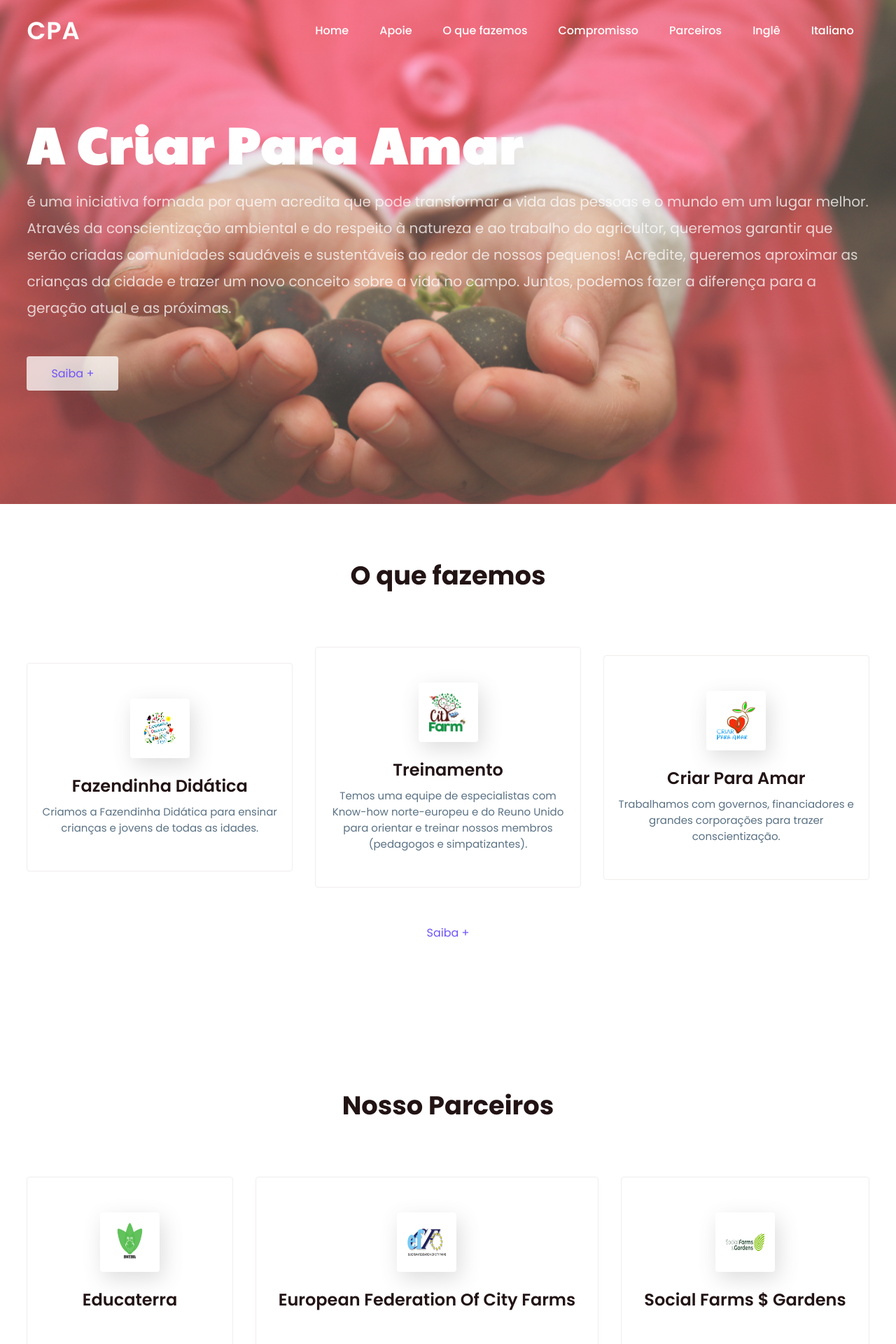
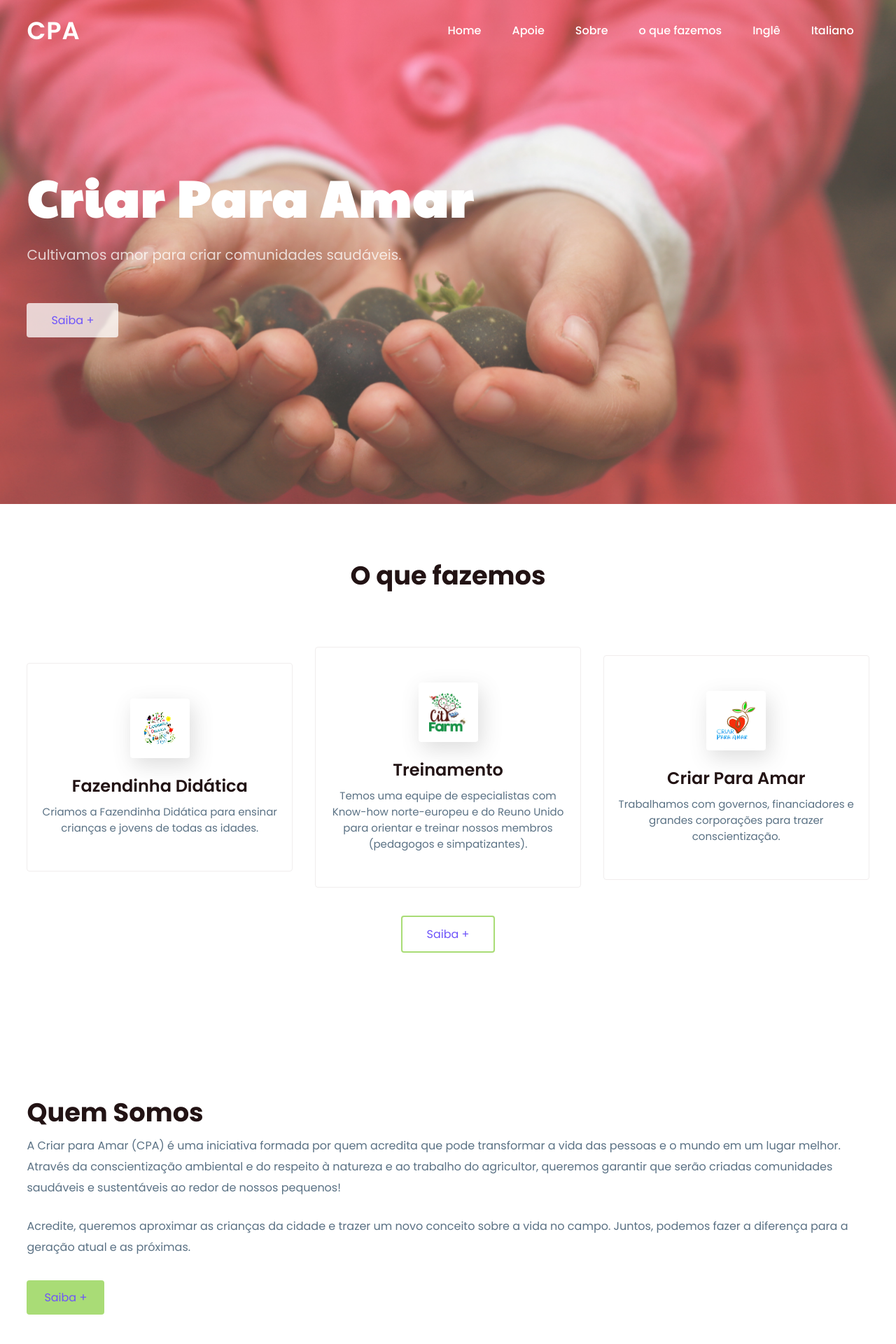
Before and after one commit to orgCriar/CriarParaAmar, a PHP site: page / in a window 1280 px wide. Shown: the top 1920 px of the page at 70% size. Run offline with PHP 8.4, Linux system fonts and the light colour scheme.

Commit message:
about estilizacao e js

```diff
--- /dev/null
+++ b/core/css/about.css
@@ -0,0 +1,35 @@
+
+.about{
+	display: flex;
+	flex-wrap: wrap;
+	align-items: center;
+}
+.about__text h2{
+	font-size: var(--h2-font);
+	margin-bottom: 5px;
+}
+.about__text p{
+	font-size: var(--p-font);
+	color: var(--second-color);
+	line-height: 30px;
+}
+.about__more {
+    display: inline-block;
+    margin-top: 2rem;
+
+}
+.about__more a{
+display: inline-block;
+font-size: 16px;
+padding: 12px 25px;
+background: #a9dc76;
+color: var(--main-color);
+border-radius: 4px;
+
+}
+
+.about__more a:hover {
+    color: var(--main-color);
+    background: #fff;
+    transition: ease .40s;
+}
--- a/core/css/footer.css
+++ b/core/css/footer.css
@@ -1,7 +1,5 @@
 #contact{
-
     background: url(../images/banner/footer.jpg);
-
 }
 
 .main{
@@ -18,8 +16,9 @@
 }
 
 .list h4{
-	font-size: 21px;
-	color: var(--bg-color);
+	font-size: 20px;
+	font-weight: 400;
+	color: var(--aux-color-title);
 	margin-bottom: 30px;
 	position: relative;
 }
--- a/core/css/main.css
+++ b/core/css/main.css
@@ -13,6 +13,7 @@
 	--text-color: #221314;
 	--second-color: #5a7184;
 	--main-color: #6e54fa;
+	--aux-color-title:#191d34;
 	--big-font: 4rem;
 	--h2-font: 2.5rem;
 	--p-font: 1.1rem;
--- a/core/css/stylesheet.css
+++ b/core/css/stylesheet.css
@@ -12,11 +12,12 @@ header{
 	transition: ease .40s;
 }
 
-.__btn {
+.details__btn {
 	display: flex;
 	justify-content: center;
 	align-items: center;
 	margin: 2.5rem;
+
 }
 
 .btn {
@@ -26,6 +27,7 @@ header{
 	background: #ffffffbf;
 	color: var(--main-color);
 	border-radius: 4px;
+	border: 2px solid #a9dc76;;
 	transition: ease .40s;
 }
 
--- a/core/js/main.js
+++ b/core/js/main.js
@@ -1 +1,24 @@
-// arquivo js
+// arquivo js IEI+E
+(function ReadJs(win,doc) {
+    'use strict';
+
+    const header = doc.querySelector("header");
+
+    win.addEventListener ("scroll", function() {
+        header.classList.toggle ("sticky", win.scrollY > 0);
+    });
+
+    let menu = doc.querySelector('#menu-icon');
+    let navbar = doc.querySelector('.navbar');
+
+    menu.onclick = () => {
+        menu.classList.toggle('bx-x');
+        navbar.classList.toggle('open');
+    };
+
+    win.onscroll = () => {
+        menu.classList.remove('bx-x');
+        navbar.classList.remove('open');
+    };
+
+})(window, document);
--- a/include/about.php
+++ b/include/about.php
@@ -1 +1,18 @@
-<h3> About</h3>
+
+<section class="about" id="about">
+		<div class="about__text">
+			<h2>Quem Somos</h2>
+			<p>
+            A Criar para Amar (CPA) é uma iniciativa formada por quem acredita que pode transformar a vida das pessoas e o mundo em um lugar melhor.
+            Através da conscientização ambiental e do respeito à natureza e ao trabalho do agricultor, queremos garantir que serão criadas comunidades saudáveis e sustentáveis ao redor de nossos pequenos!
+            </p><br>
+
+            <p>Acredite, queremos aproximar as crianças da cidade e trazer um novo conceito sobre a vida no campo. Juntos, podemos fazer a diferença para a geração atual e as próximas.
+            </p>
+		</div>
+
+       <div class="about__more">
+		<a href="#">Saiba +</a>
+	    </div>
+
+	</section>
--- a/include/footer.php
+++ b/include/footer.php
@@ -1,31 +1,31 @@
 <section id="contact">
 		<div class="footer">
 			<div class="main">
+
+			<!-- links úteis -->
 				<div class="list">
 					<h4>Links Úteis</h4>
 					<ul>
-					    <li><a href="#">Apoie</a></li>
                         <li><a href="#">Home</a></li>
+						<li><a href="#">Apoie</a></li>
 						<li><a href="index.php#home">Sobre</a></li>
 						<li><a href="index.php#o-que-fazemos">O que fazemos</a></li>
-						<li><a href="#">Compromisso</a></li>
-
-                        <li><a href="#">Inglê</a></li>
-                        <li><a href="#">Italiano</a></li>
 
 					</ul>
 				</div>
 
+				<!-- documentos -->
 				<div class="list">
 					<h4>Doc</h4>
 					<ul>
-						<li><a href="#">About us</a></li>
-						<li><a href="#">Termos & Condições</a></li>
+						<li><a href="#">Termos</a></li>
+						<li><a href="#">Condições de uso</a></li>
 						<li><a href="#">Politica de Privacidade</a></li>
 
 					</ul>
 				</div>
 
+				<!-- contatos -->
 				<div class="list">
 					<h4>Contatos </h4>
 					<ul>
@@ -37,6 +37,7 @@
 					</ul>
 				</div>
 
+				<!-- redes sociais -->
 				<div class="list">
 					<h4>Conecte-se conosco</h4>
 					<div class="social">
@@ -46,6 +47,7 @@
 						<a href="#"><i class='bx bxl-linkedin' ></i></a>
 					</div>
 				</div>
+
 			</div>
 		</div>
 
@@ -55,7 +57,7 @@
 	</section>
 
 	<!--link to js--->
-	<script type="text/javascript" src="./core/js/script.js"></script>
+	<script type="text/javascript" src="./core/js/main.js"></script>
 
 </body>
 </html>
--- a/include/head.php
+++ b/include/head.php
@@ -3,11 +3,22 @@
 <head>
 	<meta charset="utf-8">
 	<meta name="viewport" content="width=device-width, initial-scale=1">
+  <!-- style css root e body -->
 <link rel="stylesheet" type="text/css" href="./core/css/main.css">
-<link rel="stylesheet" type="text/css" href="./core/css/section-home.css">
+
+<!-- style css main -->
+<link rel="stylesheet" type="text/css" href="./core/css/stylesheet.css">
+
+<!-- style css home - banner  -->
+<link rel="stylesheet" type="text/css" href="./core/css/home.css">
+
+<!-- style css about  -->
+<link rel="stylesheet" type="text/css" href="./core/css/about.css">
+
+<!-- style css footer -->
 <link rel="stylesheet" type="text/css" href="./core/css/footer.css">
 
-	<link rel="stylesheet" type="text/css" href="./core/css/stylesheet.css">
+
 
 	<link rel="stylesheet"
   href="https://unpkg.com/boxicons@latest/css/boxicons.min.css">
--- a/include/header.php
+++ b/include/header.php
@@ -6,10 +6,9 @@
 		<ul class="navbar">
 
 			<li><a href="#home">Home</a></li>
-            <li><a href="#contact">Apoie</a></li>
-			<li><a href="#o-que-fazemos">O que fazemos</a></li>
-			<li><a href="#compromisso">Compromisso</a></li>
-            <li><a href="#parceiros"> Parceiros</a></li>
+            <li><a href="#apoie">Apoie</a></li>
+			<li><a href="#about">Sobre</a></li>
+            <li><a href="#o-que-fazemos">o que fazemos</a></li>
             <li><a href="#">Inglê</a></li>
             <li><a href="#">Italiano</a></li>
 
--- a/include/home.php
+++ b/include/home.php
@@ -1,12 +1,8 @@
 	<!--Home section--->
 	<section class="home" id="home">
 		<div class="home-text">
-			<h1>A Criar Para Amar </h1>
-			<p> é uma iniciativa formada por quem acredita que pode transformar a vida das pessoas e o mundo em um lugar melhor.
-                Através da conscientização ambiental e do respeito à natureza e ao trabalho do agricultor,
-                queremos garantir que serão criadas comunidades saudáveis e sustentáveis ao redor de nossos pequenos!
-Acredite, queremos aproximar as crianças da cidade e trazer um novo conceito sobre a vida no campo.
- Juntos, podemos fazer a diferença para a geração atual e as próximas.</p>
+			<h1>Criar Para Amar </h1>
+			<p> Cultivamos amor para criar comunidades saudáveis.</p>
 			<a href="#" class="home-btn">Saiba +</a>
 		</div>
 	</section>
--- a/include/o-que-fazemos.php
+++ b/include/o-que-fazemos.php
@@ -32,7 +32,8 @@
 
 
 		</div>
-		<div class="__btn">
+
+		<div class="details__btn">
 			 <a href="#" class="btn">Saiba +</a>
 		</div>
 
--- a/include/parceiros.php
+++ b/include/parceiros.php
@@ -32,7 +32,7 @@
 
 
 		</div>
-		<div class="__btn">
+		<div class="details__btn">
         	<a href="#" class="btn">Saiba +</a>
 		</div>
 	</section>
--- a/index.php
+++ b/index.php
@@ -9,6 +9,9 @@
 <!-- o que fazemos -->
 <?php include './include/o-que-fazemos.php'; ?>
 
+<!-- about  -->
+<?php include './include/about.php'; ?>
+
 <!-- section parceiros  -->
 <?php include './include/parceiros.php'; ?>
 
```
Also changed, not shown: other parts of core/css/stylesheet.css (+0 -44 lines), core/css/home.css (renamed from core/css/section-home.css).
